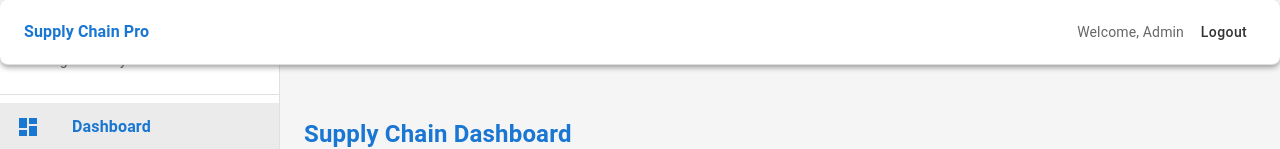
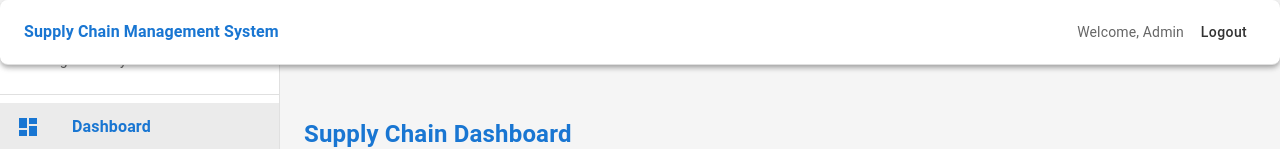
Before and after one commit to arbayezid/Supply-Chain-Management-System, a React (Create React App) app in the folder frontend/: page / in a window 1280 px wide. Shown: the top 149 px of the page. Built offline with nearby package versions, Linux system fonts and the light colour scheme; no server answers; sample sign-in values are in the browser's storage; the HTML template or start-up script is replaced by a standard one.

Commit message:
some changes

```diff
--- a/frontend/src/App.js
+++ b/frontend/src/App.js
@@ -56,7 +56,7 @@ function App() {
             {/* Protected routes */}
             <Route element={<ProtectedRoute><MainLayout /></ProtectedRoute>}>
               <Route path="/" element={<Dashboard />} />
-              <Route path="/inventory" element={<InventoryPage />} />
+              <Route path="/inventory/overview" element={<InventoryPage />} />
               <Route path="/orders" element={<Orders />} />
               <Route path="/suppliers" element={<Suppliers />} />
               <Route path="/revenue" element={<Revenue />} />
--- a/frontend/src/components/TopBar.js
+++ b/frontend/src/components/TopBar.js
@@ -50,7 +50,7 @@ const TopBar = ({ onMenuClick }) => {
 
         <Box sx={{ display: 'flex', alignItems: 'center', flexGrow: 1 }}>
           <Typography variant="h6" component="div" fontWeight="bold" color="primary">
-            Supply Chain Pro
+            Supply Chain Management System
           </Typography>
         </Box>
 
```
